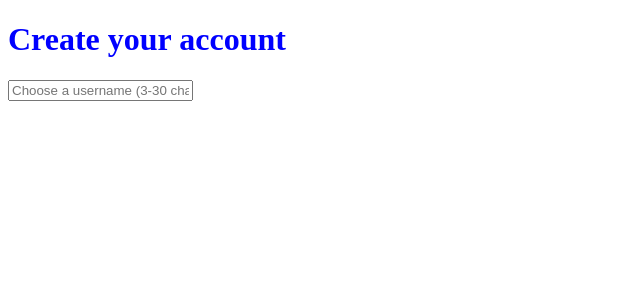
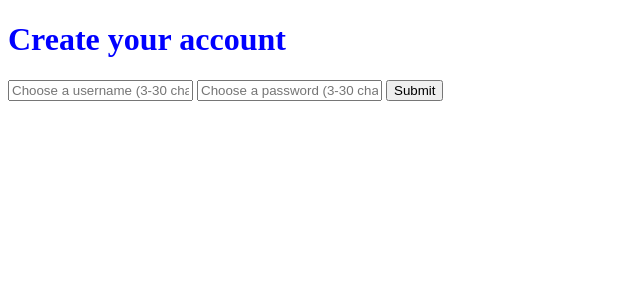
Before and after one commit to kos1070sc/folio_planner, a Flask app: page /create_account in a window 1280 px wide. Shown: the top 300 px of the page, without its empty margins (0-640 px from the left). Run offline with Flask 3, Linux system fonts and the light colour scheme; parts of the project's set-up code (start-up, migrations or seed data) failed here and were passed over.

```diff
--- a/app/routes.py
+++ b/app/routes.py
@@ -1,10 +1,10 @@
 from app import app
-from flask import Flask, render_template, request, redirect, url_for, session, flash
+from flask import render_template, request, redirect, url_for, session, flash
 from flask_sqlalchemy import SQLAlchemy
 import os
 import secrets
-import app.models as models
 app.secret_key = secrets.token_hex(32)
+
 # Creates a random key that is 64 characters long to encrypt session data
 # This makes more secure and protects against seesion hijacking
 
@@ -12,6 +12,8 @@ basedir = os.path.abspath(os.path.dirname(__file__))
 db = SQLAlchemy()
 app.config['SQLALCHEMY_DATABASE_URI'] = 'sqlite:///' + os.path.join(basedir, "folio.db")
 db.init_app(app)
+
+import app.models as models
 
 @app.route('/')
 def root():
--- a/app/templates/create_account.html
+++ b/app/templates/create_account.html
@@ -9,9 +9,16 @@
 <body>
     <h1>Create your account</h1>
     <form method = 'POST'></form>
+
     <input type="text" id = "username" name = "username"
         minlength="3" maxlength="30"
-        placeholder="Choose a username (3-30 chars)"
-    >
+        placeholder="Choose a username (3-30 chars)">
+
+    <input type="text" id = "password" name = "password"
+        minlength="3" maxlength="30"
+        placeholder="Choose a password (3-30 chars)">
+
+    <input type="submit" value = "Submit" class = "submit">
+
 </body>
 </html>
--- a/run.py
+++ b/run.py
@@ -1,4 +1 @@
 from app import app
-
-if __name__ == '__main__':
-    app.run(debug=True)
```
